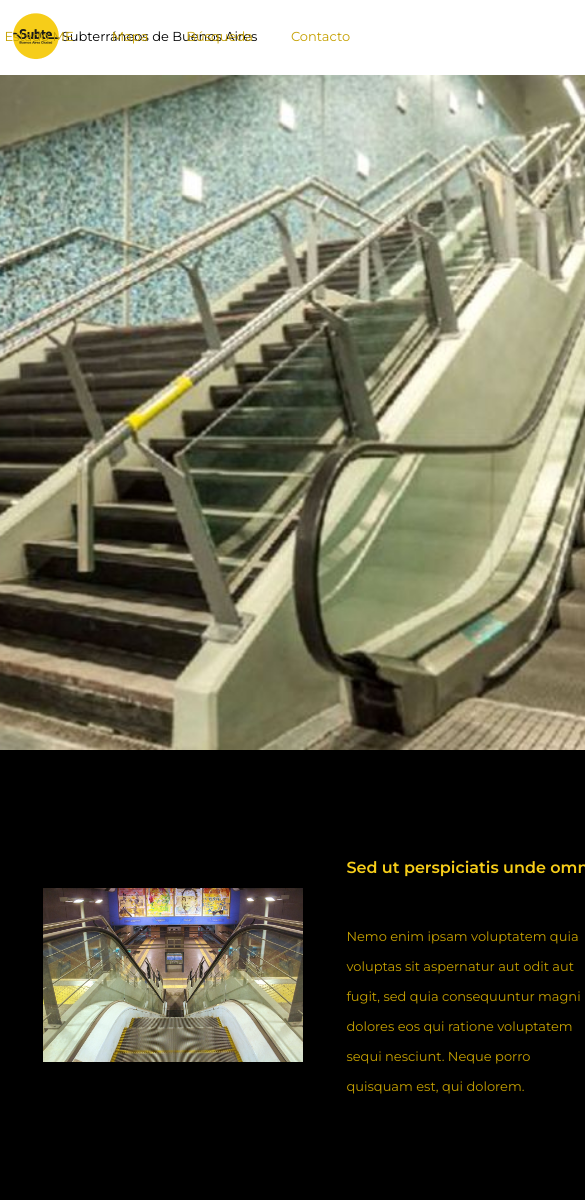
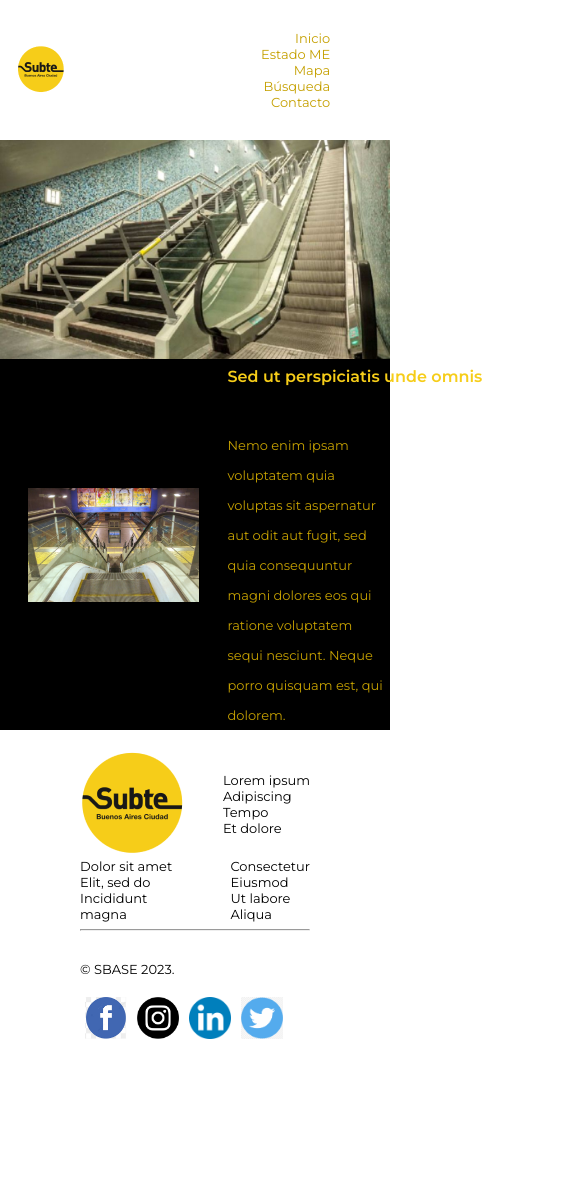
Before and after one commit to ftucci95/PF-Tucci, a plain HTML site: page index.html in a window 390 px wide. Shown: the top 1203 px of the page, 585 px wide, since content can reach past the window. After the commit the page ends 1042 px from the top, so only its background shows below. Drawn offline with Linux system fonts and the light colour scheme.

Commit message:
Corregido el responsive del header en index.html.

```diff
--- a/index.html
+++ b/index.html
@@ -22,7 +22,7 @@
     <!-- Añado una sección "header" que estará en todas las páginas por igual y contiene el logo y la navegación hacia otras páginas. -->
     <section id="header">
         <div class="header">
-            <span id="leftSide">
+            <span class="leftSide">
                 <span id="headerLogo">
                     <!-- Añado el logo -->
                     <img src="img/subte_small.png" alt="header_logo" class="header_image">
@@ -33,7 +33,7 @@
                 </span>
             </span>
 
-            <span id="rightSide">
+            <span class="rightSide">
                 <span id="text">
                     <!-- Añado el primer link (Inicio) -->
                     <a href="index.html">
@@ -100,7 +100,7 @@
 
 
     <!-- Es momento de añadir el footer, nuevamente estará en todas las páginas del sitio. -->
-    <section id="footer">
+    <section class="footer">
         <!-- Primero viene el logo a la izquierda, y una serie de links de navegación a la derecha (por ahora de prueba) -->
         <div class="footerStart">
             <span class="footerLogo">
@@ -166,25 +166,25 @@
                 &copy; SBASE 2023.
             </span>
             <span id="rightSide">
-                <span id="footerText">
+                <span class="footerText">
                     Nuestras redes:
                 </span>
-                <span id="footerImgLink">
+                <span class="footerImgLink">
                     <a href="https://www.Facebook.com">
                         <img src="img/facebook_png.png" alt="Facebook" style="width:42px;height:42px;">
                     </a>
                 </span>
-                <span id="footerImgLink">
+                <span class="footerImgLink">
                     <a href="https://www.Instagram.com">
                         <img src="img/instagram_png.png" alt="Instagram" style="width:42px;height:42px;">
                     </a>
                 </span>
-                <span id="footerImgLink">
+                <span class="footerImgLink">
                     <a href="https://www.Linkedin.com">
                         <img src="img/linkedin_png.png" alt="Linkedin" style="width:42px;height:42px;">
                     </a>
                 </span>
-                <span id="footerImgLink">
+                <span class="footerImgLink">
                     <a href="https://www.Twitter.com">
                         <img src="img/twitter_png.png" alt="Twitter" style="width:42px;height:42px;">
                     </a>
--- a/styles/style.css
+++ b/styles/style.css
@@ -8,7 +8,7 @@
     margin: 0px;
     border: 0px solid;
     padding: 0px;
-    display:grid;
+    /* display:grid; */
     grid-template-columns:1fr;
     grid-template-rows: 1fr 9fr 6fr 6fr;
     row-gap: 0px;
@@ -26,77 +26,32 @@
     /* border-style: dotted;
     border-color:red; */
     display: flex;
+    justify-content: space-between;
     align-items: stretch;
     min-height: 70px;
-    max-height: 80px;
-    flex-wrap: nowrap;
-}
-
-@media (max-width: 1000px)
-{
-    .header
-    {
-        font-family: 'Montserrat', sans-serif;
-        font-size:small;
-        display: flex;
-        /* align-items: self-start; */
-        justify-content: stretch;
-        min-height: 70px;
-        max-height: 80px;
-        flex-wrap: nowrap;
-    }
-
-    .header #rightSide
-    {
-        display:flex;
-        justify-content: flex-end;
-        /* position:absolute; */
-        /* float: right; */
-        /* padding-right: 2%; */
-    }
-
-    .header #rightSide #text
-    {
-        text-align: right;
-        /* padding-right: 38px; */
-    }
-
-    .inicio_explanation #explanation_right
-    {
-        padding-top:0%;
-        width:25%;
-    }
-
-    .inicio_explanation #explanation_right #title
-    {
-        font-size:medium;
-    }
-
-    .inicio_explanation #explanation_right #text
-    {
-        font-size:small;
-        width: auto;
-        overflow-wrap: break-word;
-        hyphens: manual;
-
-    }
+    max-height: 120px;
+    flex-wrap: wrap;
+    margin: 10px;
 }
 
 /* definición específica sobre un inline contenido en header, alineado a izquierda */
-.header #leftSide
+.leftSide
 {
     align-items: stretch;
-    flex-basis:370px;
+    /* flex-basis:370px; */
     /* float: left; */
-    padding-left: 2%;
+    margin-left: 2%;
     margin-right: 4%;
     /* width:370px; */
     /* border-style: dotted;
     border-color:red; */
+    display:flex;
+    justify-items: space-between;
+    align-items: center;
 }
 
 /* definición específica sobre un inline contenido en el inline de leftside, que tiene el logo */
-.header #leftSide #headerLogo
+.leftSide #headerLogo
 {
     flex-basis: auto;
     padding-right: 0.5%;
@@ -109,37 +64,43 @@
 }
 
 /* definición específica sobre un inline contenido en el inline de leftside, que tiene el el título principal a la derecha del logo */
-.header #leftSide #headerTitle
+.leftSide #headerTitle
 {
     /* border-style: dashed; */
-    position: absolute;
-    top: 28px;
+    /* position: absolute; */
+    /* top: 28px; */
     /* left:5.25%; */
     /* display:inline-block; */
-    text-align: center;
+    /* text-align: center; */
     /* border-style: dotted;
     border-color:violet; */
-    float:inline-end;
+    /* float:inline-end; */
+    padding-left: 10px;
 }
 
 /* definición específica sobre un inline contenido en header, alineado a derecha */
-.header #rightSide
+.rightSide
 {
     /* border-style: dotted; */
-    align-items: stretch;
+    display: flex;
+    flex-wrap: wrap;
+    justify-content: space-evenly;
+    align-items: center;
     flex-basis:600px;
-    position:absolute;
-    top:28px;
-    right:0.5%;
-    float: right;
+    margin-top: 20px;
+    margin-bottom: 20px;
+    /* position:absolute; */
+    /* top:28px; */
+    margin-right:0.5%;
+    /* float: right; */
     /* padding-right: 2%; */
-    width:600px;
+    /* width:600px; */
     /* border-style: dotted;
     border-color:red; */
 }
 
 /* definición específica sobre un inline contenido en el inline de rightside, que tiene los links */
-.header #rightSide #text
+.rightSide #text
 {
     text-align: right;
     padding-right: 38px;
@@ -187,7 +148,7 @@ a:visited
     flex-basis:200px;
     max-height: 250px;
     display:flex;
-    flex-wrap: nowrap;
+    flex-wrap: wrap;
     align-items: center;
     justify-content: space-between;
     margin-left:80px;
@@ -254,6 +215,7 @@ a:visited
     justify-content: space-between;
     margin-left:80px;
     margin-right:80px;
+
 }
 
 /* en la parte izquierda del final del footer hay un copyright falso */
@@ -261,10 +223,11 @@ a:visited
 {
     /* border-style: dotted;
     border-color:red; */
-    float: left;
-    padding-top: 2%;
-    height:60px;
-
+    /* float: left;
+    height:60px; */
+    display:flex;
+    justify-content: center;
+    margin-top:20px;
 }
 
 /* y del lado derecho una barra de social media */
@@ -272,34 +235,43 @@ a:visited
 {
     /* border-style: dotted;
     border-color:red; */
-    float: right;
-    padding-left: 4%;
-    padding-top: 2%;
-    width: 380px;
-    height:60px;
+    display:flex;
+    align-content: center;
+    justify-content: flex-end;
+    margin-top:20px;
+    /* padding-left: 4%; */
+    /* width: 380px;
+    height:60px; */
 }
 
 /* dicho social media tiene una descripción "Nuestras redes: " */
-.footerEnd #rightSide #footerText
+.footerText
 {
     /* border-style: dotted;
     border-color:violet; */
-    float:left;
+    /* float:left; */
     /* position:absolute; */
     /* bottom:133px; */
     /* right:337px; */
-    height: 20px;
+    /* height: 20px; */
+    display:flex;
+    justify-content: center;
+    align-items: center;
 }
 
 /* y los links a las distintas redes sociales son imágenes representativas de dichas redes sociales */
-.footerEnd #rightSide #footerImgLink
+.footerImgLink
 {
     /* border-style: dotted;
     border-color:violet; */
-    float:right;
+    /* float:right;
     position:relative;
     padding-right:10px;
-    bottom:16px;
+    bottom:16px; */
+    display:flex;
+    align-items: center;
+    margin-left:5px;
+    margin-right:5px;
 }
 
 /* Empieza la definición de estilos específicos para index */
@@ -502,3 +474,128 @@ a:visited
 {
     margin-left:10px;
 }
+
+
+@media (max-width: 1000px)
+{
+    .header
+    {
+        font-family: 'Montserrat', sans-serif;
+        font-size:small;
+        display: flex;
+        /* align-items: self-start; */
+        justify-content: stretch;
+        min-height: 70px;
+        max-height: 80px;
+        flex-wrap: wrap;
+    }
+
+    .rightSide
+    {
+        display:flex;
+        justify-content: flex-end;
+        /* position:absolute; */
+        /* float: right; */
+        /* padding-right: 2%; */
+    }
+
+    .rightSide #text
+    {
+        text-align: right;
+        /* padding-right: 38px; */
+    }
+
+    .inicio_explanation #explanation_right
+    {
+        padding-top:0%;
+        width:25%;
+    }
+
+    .inicio_explanation #explanation_right #title
+    {
+        font-size:medium;
+    }
+
+    .inicio_explanation #explanation_right #text
+    {
+        font-size:small;
+        width: auto;
+        overflow-wrap: break-word;
+        hyphens: manual;
+
+    }
+
+    .footer
+    {
+        font-family: 'Montserrat', sans-serif;
+        font-size:small;
+        margin-top:20px;
+    }
+
+    .footerLogo
+    {
+        margin-right: 10%;
+    }
+
+    .footerEnd
+    {
+        margin-top:20px;
+    }
+}
+
+@media (max-width: 950px)
+{
+    .header
+    {
+        justify-content: space-between;
+        max-height: 150px;
+    }
+    .rightSide
+    {
+        display:flex;
+        flex-direction: column;
+        align-items: flex-end;
+        flex-basis: auto;
+        flex-shrink: 3;
+        flex-wrap: wrap;
+        justify-content: flex-end;
+    }
+
+    .rightSide #text
+    {
+        text-align: right;
+        margin-right: 10px;
+    }
+
+    .leftSide
+    {
+        align-items: stretch;
+        margin-left: 2%;
+        /* margin-right: 4%; */
+        flex-basis: 60px;
+        display:flex;
+        justify-items: space-between;
+        align-items: center;
+    }
+
+    .leftSide #headerTitle
+    {
+        padding-left: 0px;
+        flex-basis: 0px;
+        visibility: hidden;
+    }
+}
+
+@media (max-width: 600px)
+{
+    .footerText
+    {
+        display:none;
+    }
+
+    .footerEnd
+    {
+        flex-wrap: wrap;
+        margin-top:10px;
+    }
+}
```
